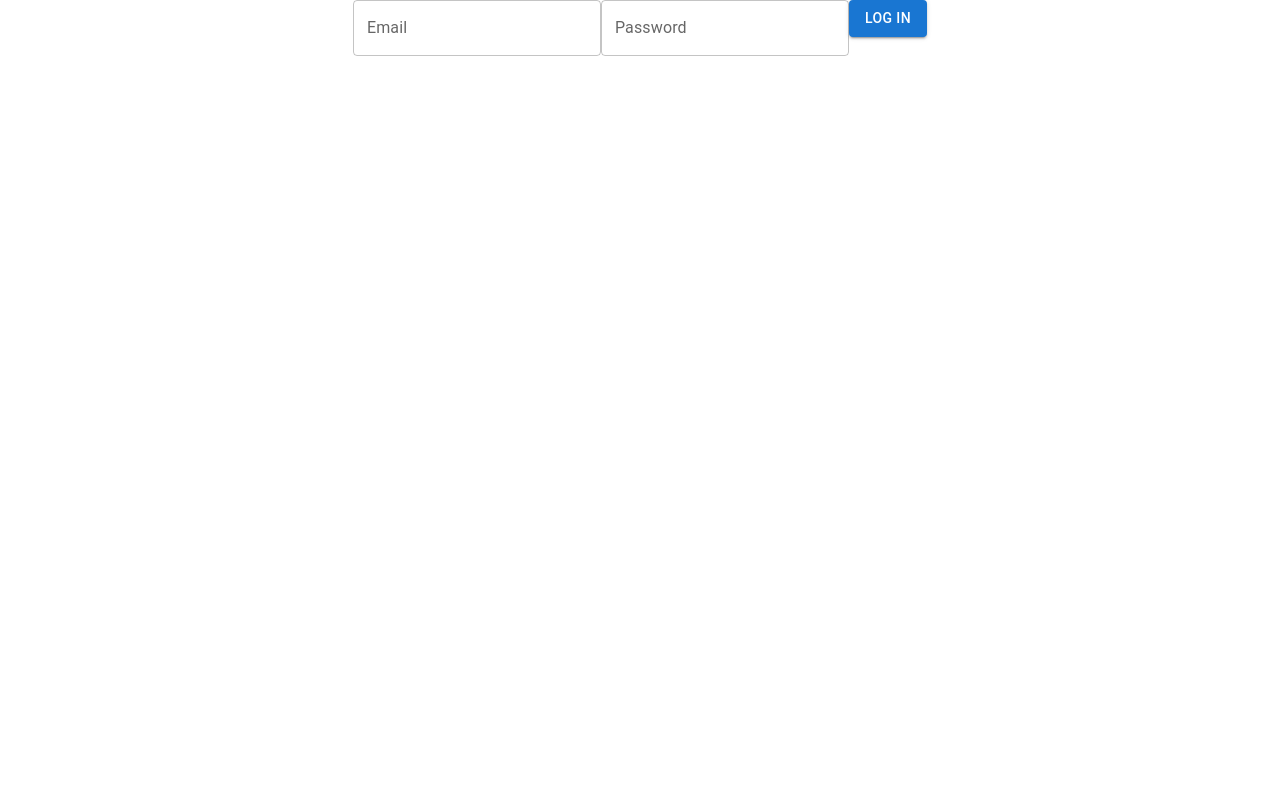
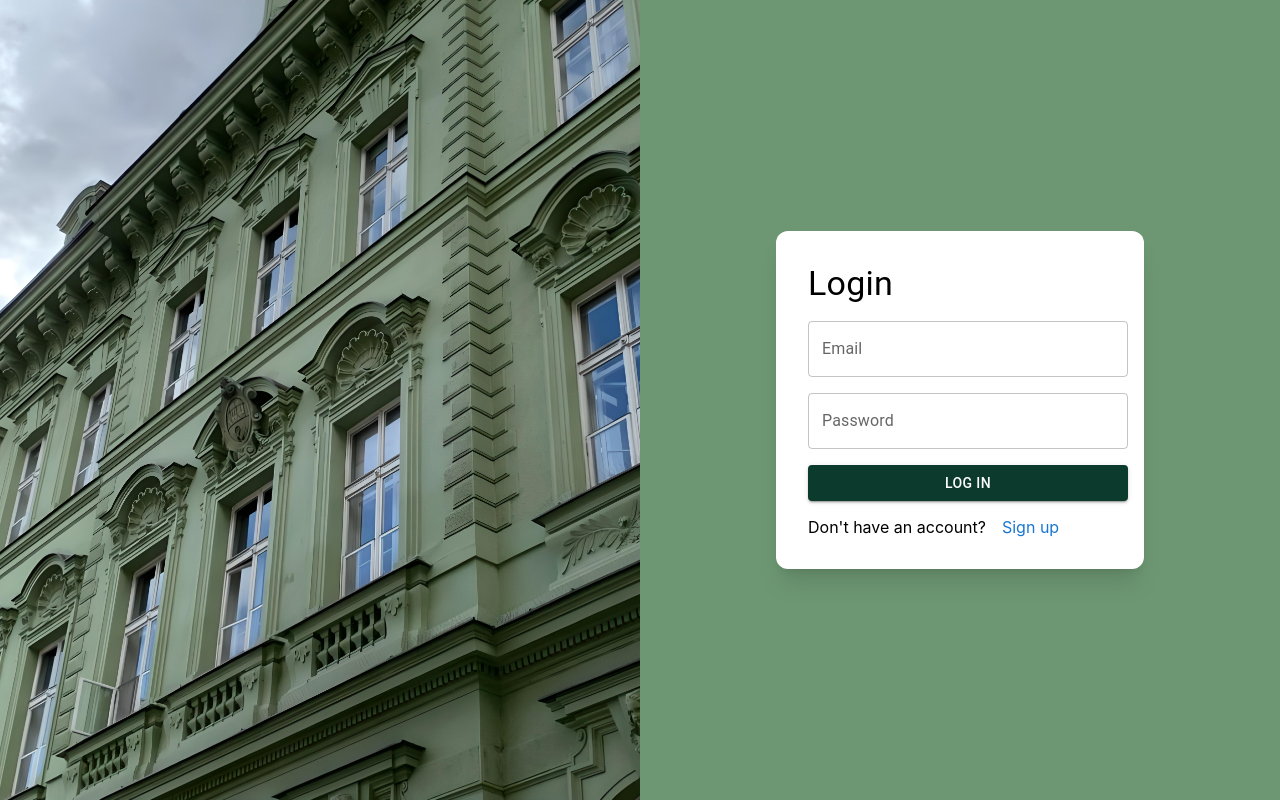
Before and after one commit to KrugerProjectsX/react-contra-el-flat, a React (Create React App) app: page / in a window 1280 px wide. Built offline with nearby package versions, Linux system fonts and the light colour scheme.

Commit message:
style login page, create register component / page

```diff
--- a/src/App.js
+++ b/src/App.js
@@ -1,6 +1,7 @@
 import { Route, Routes } from "react-router-dom";
 import { Login } from "./pages/Login";
 import { Home } from "./pages/Home";
+import { Register } from "./pages/Register";
 import "./App.css"
 
 function App() {
@@ -8,6 +9,7 @@ function App() {
     <Routes>
       <Route path={"/"} element={<Login/>}/>
       <Route path={"/dashboard"} element={<Home/>}/>
+      <Route path={"/register"} element={<Register/>}/>
     </Routes>
   );
 }
--- /dev/null
+++ b/src/components/Error.js
@@ -0,0 +1,9 @@
+const Error = ({ children }) => {
+    return(
+        <div className="bg-red-800 text-white text-center p-3 uppercase mb-3 rounded-md">
+            {children}
+        </div>
+    )
+}
+
+export {Error}
--- a/src/pages/Login.js
+++ b/src/pages/Login.js
@@ -1,50 +1,64 @@
 import { useRef } from "react";
 import Box from "@mui/material/Box";
 import TextField from "@mui/material/TextField";
-import Button from '@mui/material/Button';
+import Typography from "@mui/material/Typography";
+import Button from "@mui/material/Button";
+import Link from "@mui/material/Link";
 import { collection, getDocs, query, where } from "firebase/firestore";
 import { db } from "../firebase";
-import { useNavigate } from 'react-router-dom'
+import { useNavigate } from "react-router-dom";
+import loginPic from "../images/loginPic.png";
+import { Error } from "../components/Error";
 
 const Login = () => {
-
   const email = useRef("");
   const password = useRef("");
-    const userRef = collection(db, 'users');
+  const userRef = collection(db, "users");
   const navigate = useNavigate();
 
   const login = async (e) => {
     e.preventDefault();
-        const search = query(userRef, where('email', "==" , email.current.value))
+    const search = query(userRef, where("email", "==", email.current.value));
     const result = await getDocs(search);
-        if(result.docs.length > 0){
-            const user = result.docs[0].data()
-            if(user.password === password.current.value){
-                navigate("/dashboard", {replace: true})
-            }else{
-                alert("email or password incorrect")
+    if (result.docs.length > 0) {
+      const user = result.docs[0].data();
+      if (user.password === password.current.value) {
+        navigate("/dashboard", { replace: true });
+      } else {
+        alert("email or password incorrect");
       }
-        }else{
-            alert("email or password incorrect")
+    } else {
+      alert("email or password incorrect");
     }
   };
 
   return (
-    <>
-    <div className="flex justify-center">
+    <div className="flex flex-col lg:flex-row w-screen h-screen">
+      <div className="h-screen lg:w-1/2">
+        <div className="relative w-full h-full flex flex-col">
+          <img src={loginPic} alt="login" className="w-full h-full object-cover"></img>
+        </div>
+      </div>
+
+      <div className="w-full lg:w-1/2 h-full flex flex-col bg-[#6D9773] items-center justify-center">
         <Box
           onSubmit={login}
           component="form"
           noValidate
           autoComplete="off"
+          className="w-full lg:w-80 bg-[#FFFFFF] shadow-xl rounded-xl p-0 lg:p-6 lg:p-10"
         >
+          <Typography variant="h4" className="m-2 text-center lg:text-left">
+            Login
+          </Typography>
+
           <TextField
             inputRef={email}
             id="outlined-basic"
             label="Email"
             variant="outlined"
             type="email"
-          className=""
+            className="m-2 w-sreen lg:w-full"
           />
 
           <TextField
@@ -53,14 +67,28 @@ const Login = () => {
             label="Password"
             variant="outlined"
             type="password"
+            className="m-2 w-sreen lg:w-full"
           />
 
-        <Button variant="contained" type="submit">Log in</Button>
+          <Button
+            variant="contained"
+            type="submit"
+            className="m-2 w-60 lg:w-full bg-[#0C3B2E]"
+          >
+            Log in
+          </Button>
 
+          <div className="flex flex-col lg:flex-row justify-center lg:justify-start items-center lg:items-start">
+            <p className="m-2">Don't have an account?</p>
+            <Link href="/register" underline="hover" className="m-2">
+              {"Sign up"}
+            </Link>
+          </div>
         </Box>
       </div>
-    </>
+    </div>
   );
+
 };
 
 export { Login };
--- /dev/null
+++ b/src/pages/Register.js
@@ -0,0 +1,5 @@
+const Register = () => {
+
+}
+
+export {Register};
```
Also changed, not shown: src/images/loginPic.png (added). Lines whose indentation alone changed are shown as unchanged.
